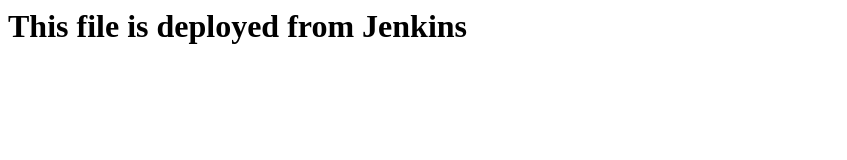
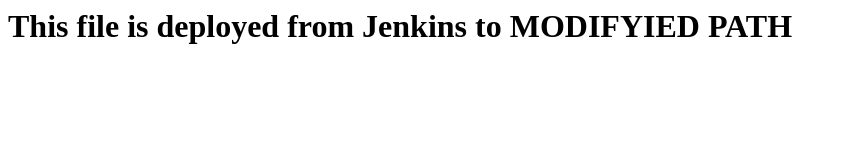
Before and after one commit to LaliBabu/Apache, a plain HTML site: page index.html in a window 1280 px wide. Shown: the whole page, without its empty margins (0-847 px from the left). Drawn offline with Linux system fonts and the light colour scheme.

Commit message:
Update index.html

```diff
--- a/index.html
+++ b/index.html
@@ -1,3 +1,3 @@
 <html>
-<h1> This file is deployed from Jenkins</h1>
+<h1> This file is deployed from Jenkins to MODIFYIED PATH</h1>
 </html>
```
